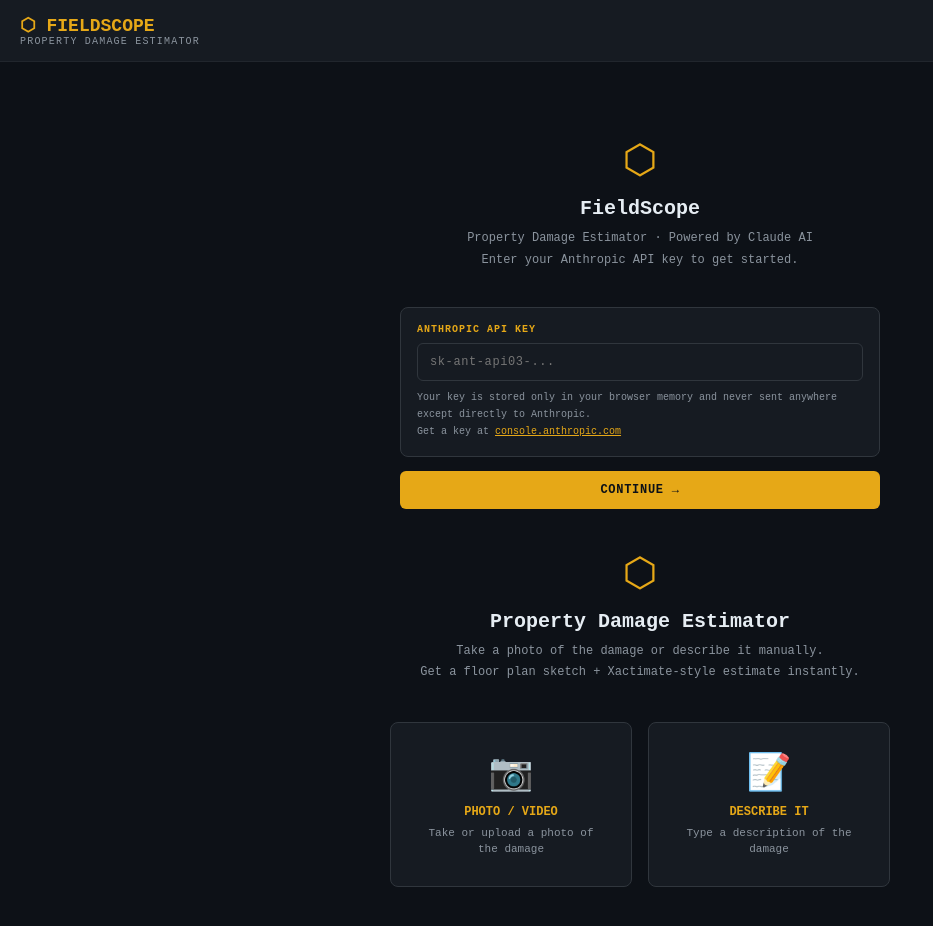
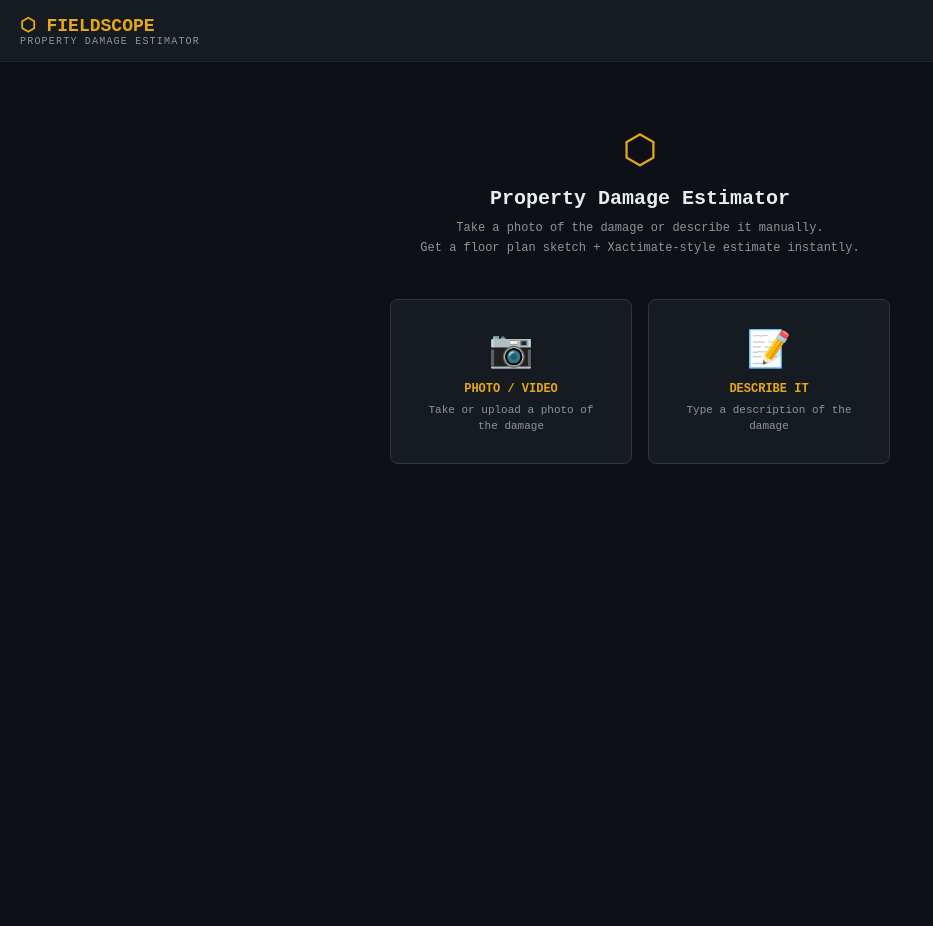
Before and after one commit to nowicki2005/fieldscope, a website: page public/index.html in a window 1280 px wide. Shown: the whole page, without its empty margins (0-933 px from the left). After the commit the page ends 800 px from the top, so only its background shows below. Drawn offline with Linux system fonts and the light colour scheme.

Commit message:
Update index.html

```diff
--- a/public/index.html
+++ b/public/index.html
@@ -59,25 +59,7 @@
 
 <div class="main">
 
-  <div id="apikey-page" class="page active">
-    <div style="text-align:center;padding-top:50px">
-      <div style="color:#e6a817;font-size:40px;margin-bottom:12px">⬡</div>
-      <div style="font-size:20px;font-weight:700;margin-bottom:8px">FieldScope</div>
-      <div style="color:#8b949e;font-size:12px;margin-bottom:36px;line-height:1.8">Property Damage Estimator · Powered by Claude AI<br>Enter your Anthropic API key to get started.</div>
-      <div style="max-width:480px;margin:0 auto;text-align:left">
-        <div class="card" style="margin-bottom:14px">
-          <label class="label" style="margin-bottom:8px">Anthropic API Key</label>
-          <input type="password" id="apiKeyInput" placeholder="sk-ant-api03-..." style="font-family:monospace;letter-spacing:0.05em">
-          <div style="margin-top:8px;font-size:10px;color:#8b949e;line-height:1.7">
-            Your key is stored only in your browser memory and never sent anywhere except directly to Anthropic.<br>
-            Get a key at <a href="https://console.anthropic.com" target="_blank" style="color:#e6a817">console.anthropic.com</a>
-          </div>
-        </div>
-        <div id="apikey-error" class="error" style="display:none"></div>
-        <button class="btn btn-primary" onclick="saveApiKey()">CONTINUE →</button>
-      </div>
-    </div>
-  </div>
+
 
 
 
```
